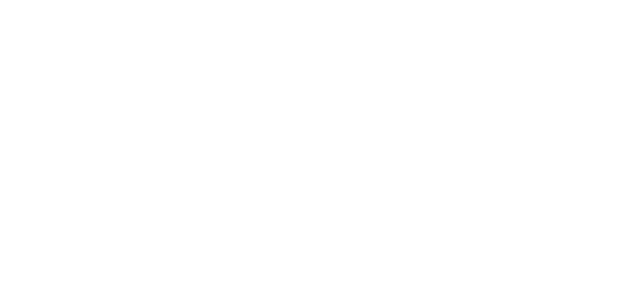
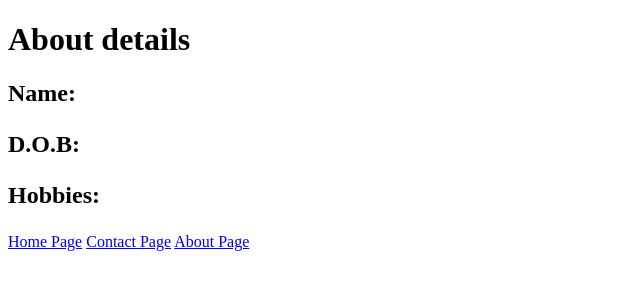
Before and after one commit to CatTiac/M34WebServer, a website: page public/about.html in a window 1280 px wide. Shown: the whole page, without its empty margins (0-640 px from the left). Drawn offline with Linux system fonts and the light colour scheme.

Commit message:
Added Nav links

```diff
--- a/public/about.html
+++ b/public/about.html
@@ -7,6 +7,16 @@
     <title>About Page</title>
 </head>
 <body>
+    <h1>About details</h1>
+    <h2>Name:
+        <p>D.O.B: </p>
+        <p>Hobbies:</p>
+    </h2>
 
+    <nav>
+        <a href= "http://localhost:5000/static/">Home Page</a>
+        <a href= "http://localhost:5000/static/contact.html">Contact Page</a>
+        <a href= "http://localhost:5000/static/about.html">About Page</a>
+    </nav>
 </body>
 </html>
```
Also changed, not shown: public/contact.html (+11 -0 lines), public/index.html (+6 -0 lines).
